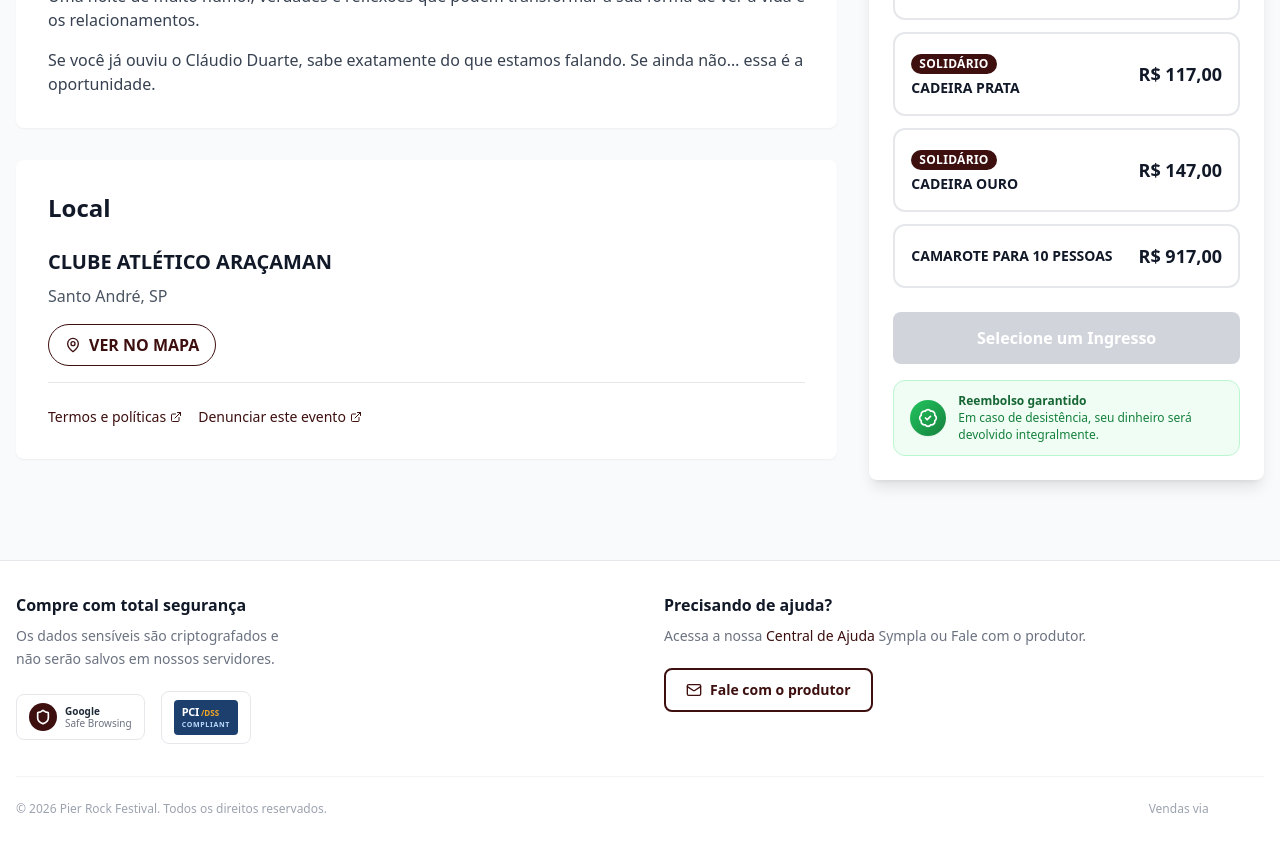
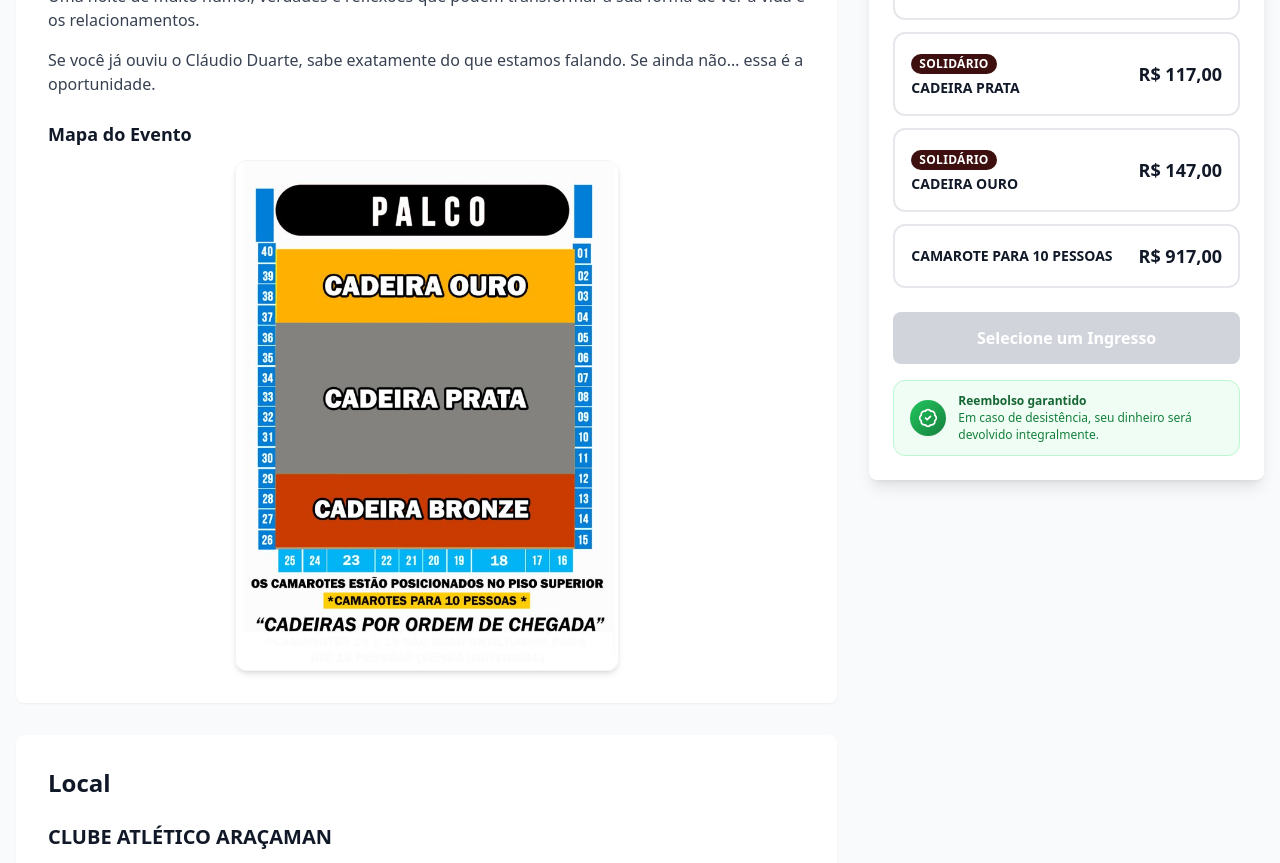
Before and after one commit to rossiusdt/pianopop, a React (Vite) app: page / in a window 1280 px wide. Shown: the part 660-1523 px from the top of the page. Built offline with nearby package versions, Linux system fonts and the light colour scheme; no server answers.

Commit message:
Add event map to description

```diff
--- a/src/components/EventDescription.tsx
+++ b/src/components/EventDescription.tsx
@@ -13,6 +13,15 @@ export default function EventDescription() {
             Se ainda não… essa é a oportunidade.
           </p>
         </div>
+
+        <div className="mt-6">
+          <h3 className="text-lg font-bold text-gray-900 mb-3">Mapa do Evento</h3>
+          <img
+            src="/mapavento.png"
+            alt="Mapa do evento — setores e cadeiras"
+            className="w-full max-w-sm mx-auto rounded-xl shadow-md border border-gray-100"
+          />
+        </div>
       </section>
     </div>
   );
```
